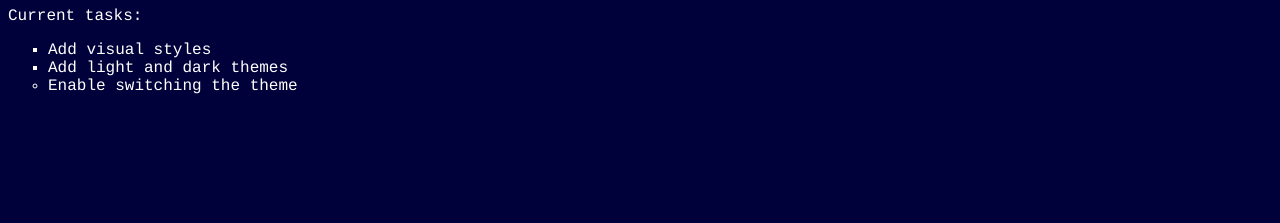
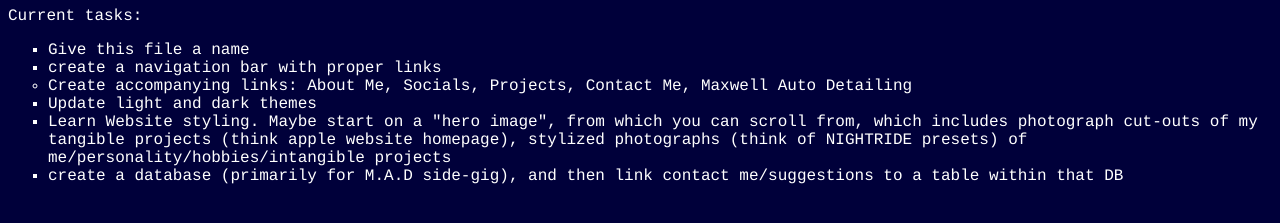
Before and after one commit to SeanPletan/experimental-web-app, a plain HTML site: page index.html in a window 1280 px wide. Shown: the part 73-296 px from the top of the page. Drawn offline with Linux system fonts and the light colour scheme.

Commit message:
Updated ToDo List

```diff
--- a/index.html
+++ b/index.html
@@ -15,9 +15,15 @@
         Current tasks:
         </p>
             <ul>
-                <li class="list">Add visual styles</li>
-                <li class="list">Add light and dark themes</li>
-                <li>Enable switching the theme</li>
+                <li class="list">Give this file a name</li>
+                <li class="list">create a navigation bar with proper links</li>
+                <li>Create accompanying links: About Me, Socials, Projects, Contact Me, Maxwell Auto Detailing</li>
+                <li class="list">Update light and dark themes</li>
+                <li class="list">Learn Website styling. Maybe start on a "hero image",
+                    from which you can scroll from, which includes photograph cut-outs of my tangible projects (think apple website homepage),
+                    stylized photographs (think of NIGHTRIDE presets) of me/personality/hobbies/intangible projects</li>
+                    <li class="list">create a database (primarily for M.A.D side-gig), and then link contact me/suggestions to a table within that DB</li>
+
             </ul>
 
             <div>
@@ -26,6 +32,5 @@
 
             <script src="app.js"></script>
             <noscript>Oh no! You're a loser who can't display JavaScript! Enable it or exit the site!</noscript>
-
     </body>
 </html>
```
